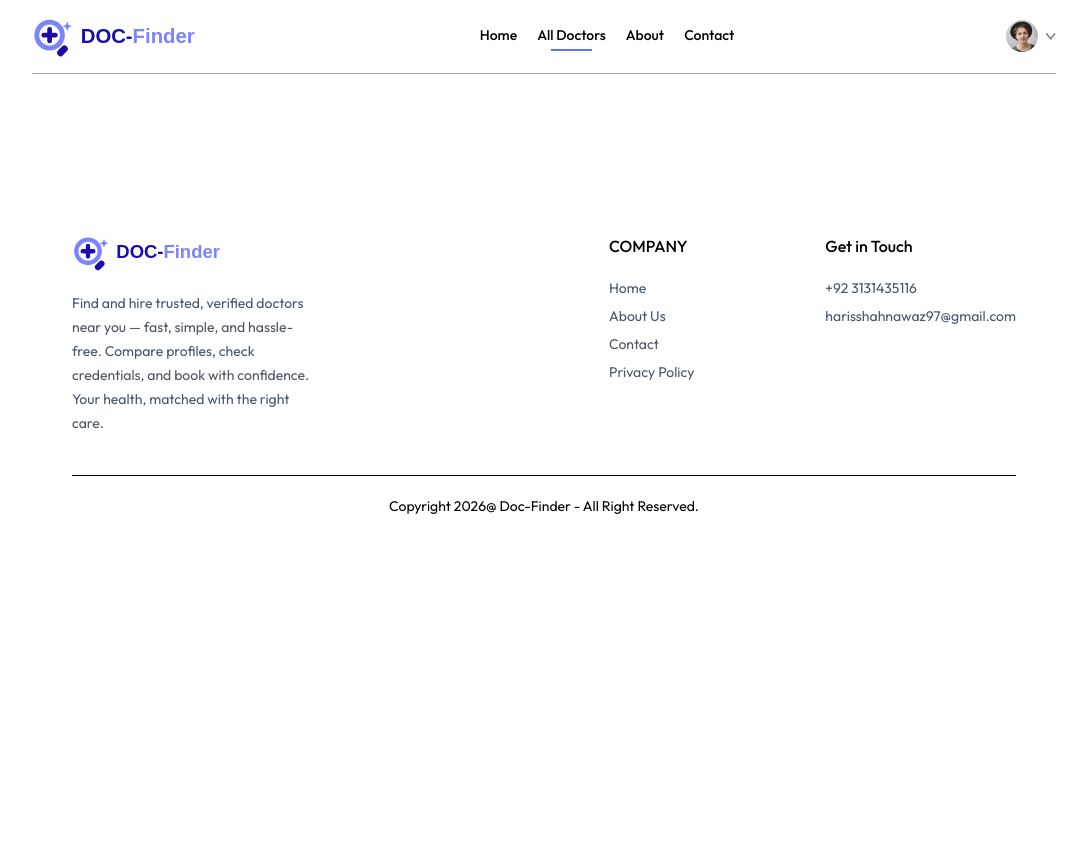
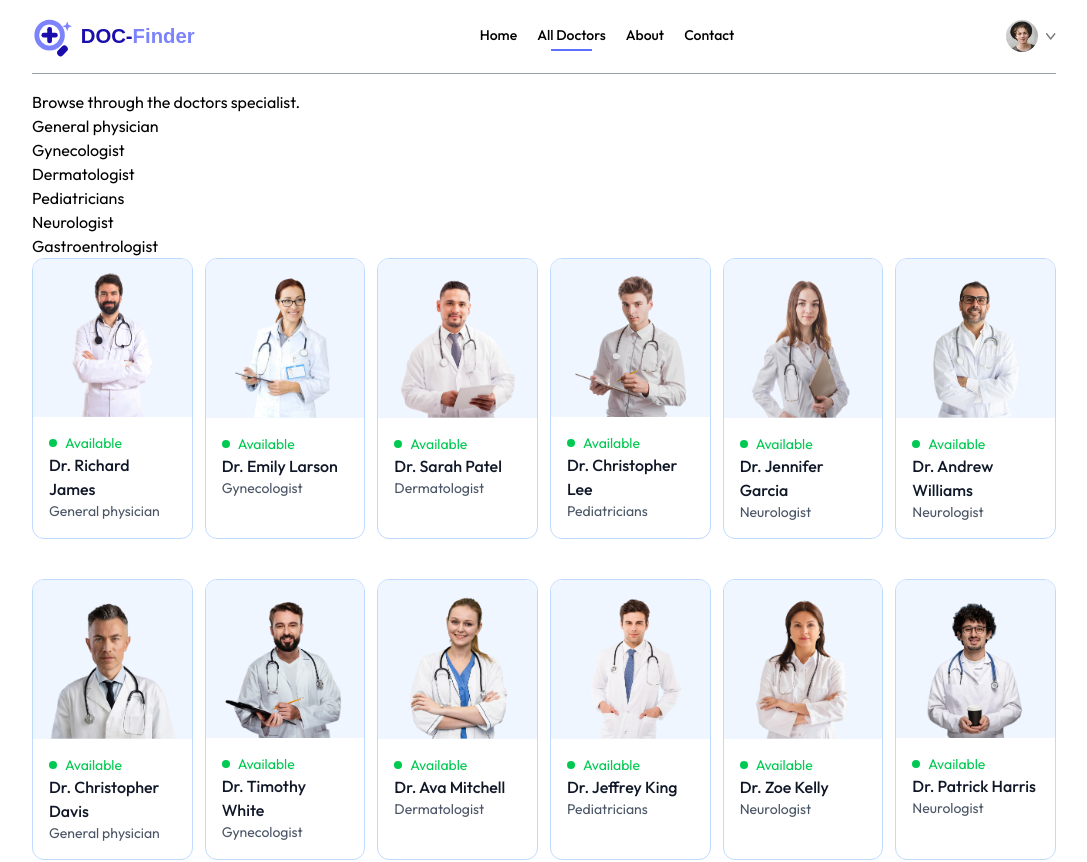
Before and after one commit to HarisShahnawaz/DOC-Finder, a React (Vite) app in the folder frontend/: page /doctors in a window 1280 px wide. Shown: the top 862 px of the page, without its empty margins (96-1183 px from the left). Before the commit the page ends 800 px from the top, so only its background shows below. Built offline with nearby package versions, Linux system fonts and the light colour scheme.

Commit message:
doctors page

```diff
--- a/frontend/src/pages/Doctors.jsx
+++ b/frontend/src/pages/Doctors.jsx
@@ -1,16 +1,59 @@
-import React from 'react'
+import React, { useEffect, useState } from 'react'
 import { useContext } from 'react'
-import { useParams } from 'react-router-dom'
+import { useNavigate, useParams } from 'react-router-dom'
 import App from '../App'
 import { AppContext } from '../context/AppContext'
 
 const Doctors = () => {
    const {speciality} = useParams()
+   const [filterDoc ,setFilterDoc] = useState([])
+
+   const navigate = useNavigate()
 
     const {doctors} = useContext(AppContext)
+
+    const applyFilter = () => {
+      if(speciality){
+        setFilterDoc(doctors.filter(doc => doc.speciality === speciality))
+      }
+      else{
+        setFilterDoc(doctors)
+      }
+    }
+
+    useEffect(()=>{
+         applyFilter()
+    },[doctors,speciality])
   return (
-    <div>
-
+    <div className=''>
+       <p>Browse through the doctors specialist.</p>
+       <div>
+        <div>
+          <p>General physician</p>
+          <p>Gynecologist</p>
+           <p>Dermatologist</p>
+           <p>Pediatricians</p>
+          <p>Neurologist</p>
+          <p>Gastroentrologist</p>
+        </div>
+        <div className='w-full grid grid-cols-auto gap-3 gap-y-10'>
+            {
+              filterDoc.map((item, index) => (
+                <div onClick={() => navigate(`/appointment/${item._id}`)} className='border border-blue-200 overflow-hidden rounded-xl cursor-pointer hover:translate-y-2.5 transition-all duration-500' key={index}>
+                    <img className='bg-blue-50 ' src={item.image} alt="" />
+                    <div className='p-4'>
+                        <div className='flex items-center text-sm gap-2 text-center text-green-500'>
+                            <p className='w-2 h-2 bg-green-500 rounded-full'></p>
+                            <p>Available</p>
+                        </div>
+                        <p className='text-gray-900 text-base font-medium'>{item.name}</p>
+                        <p className='text-gray-600 text-sm'>{item.speciality}</p>
+                    </div>
+                </div>
+            ))
+            }
+        </div>
+       </div>
     </div>
   )
 }
```
